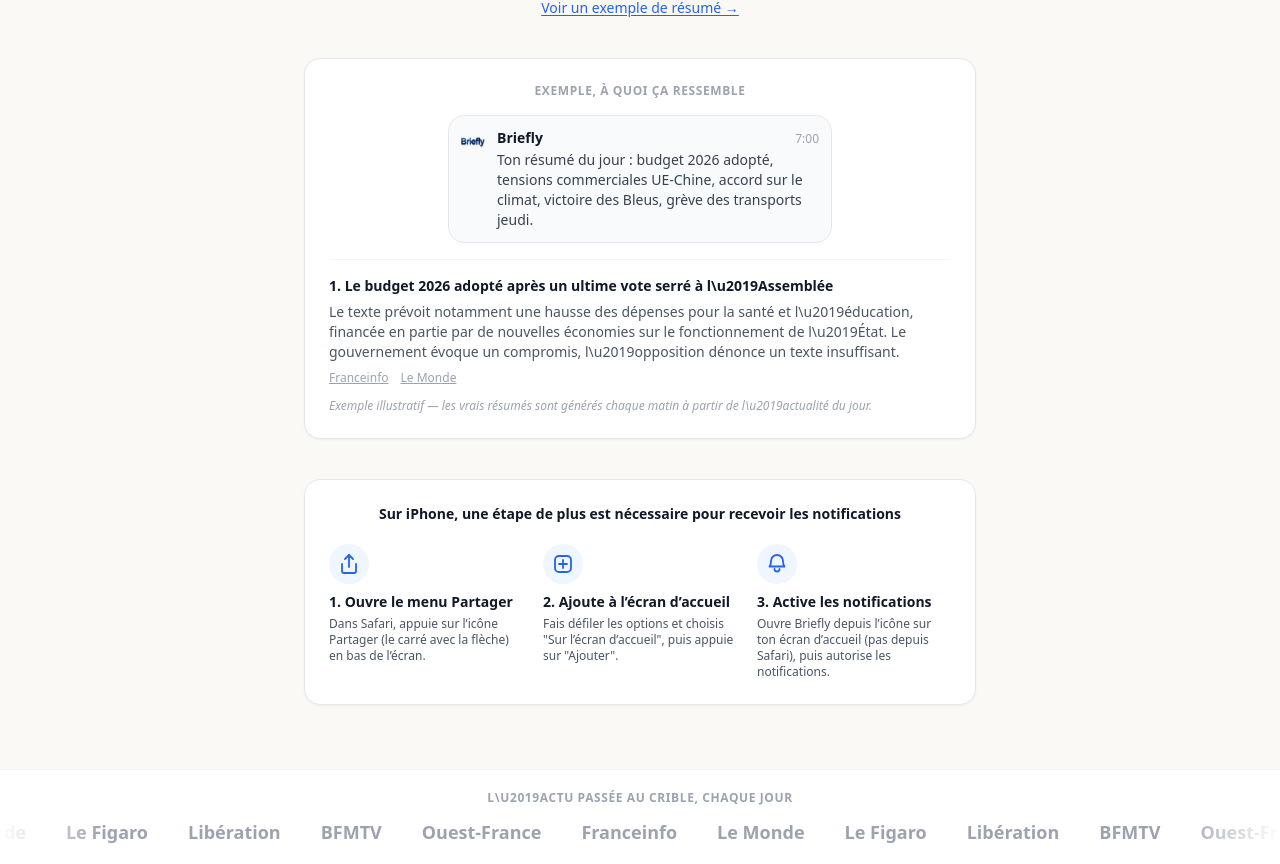
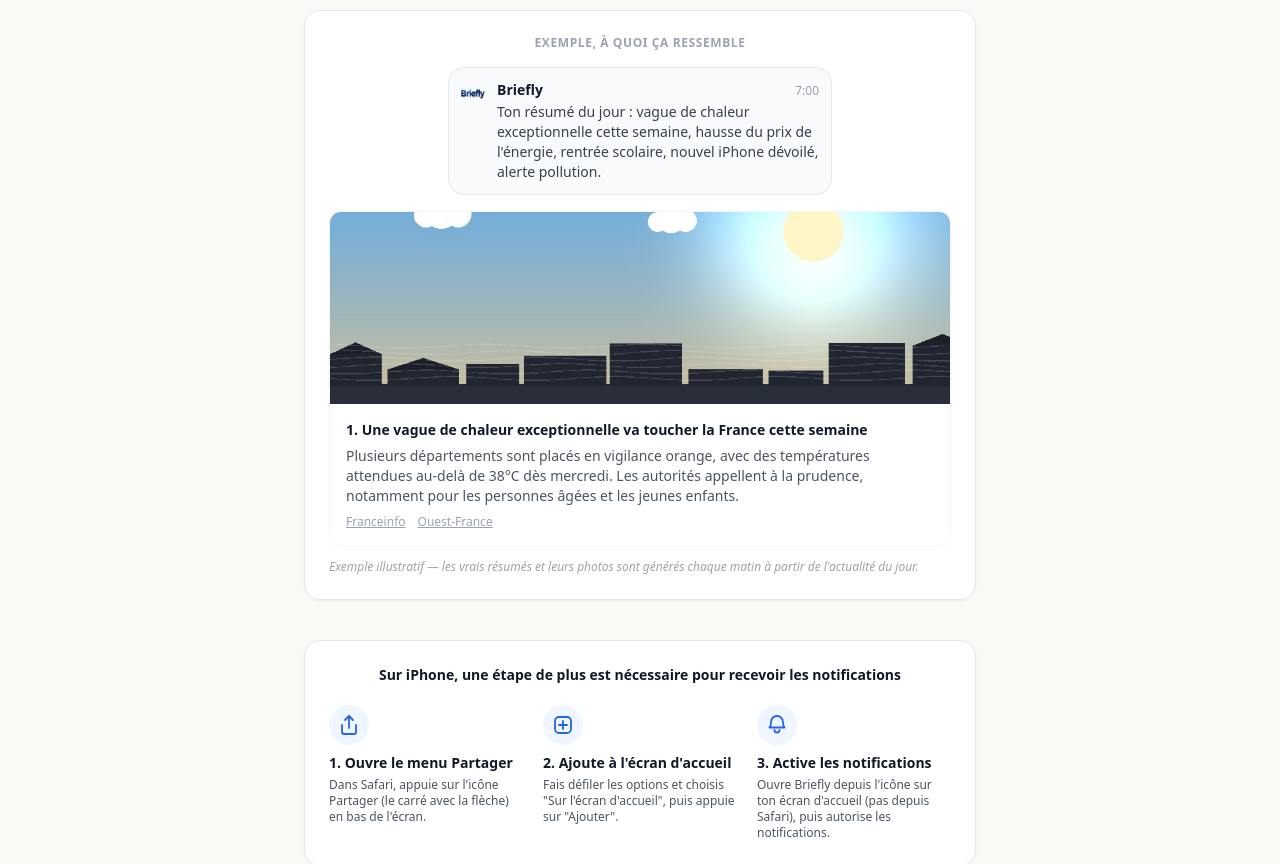
Before and after one commit to LaBricolle/briefly, a Next.js app: page / in a window 1280 px wide. Shown: the part 458-1322 px from the top of the page. Built offline with nearby package versions, Linux system fonts and the light colour scheme.

Commit message:
Fix apostrophes + exemple universel avec photo

```diff
--- a/src/app/page.tsx
+++ b/src/app/page.tsx
@@ -51,36 +51,36 @@
 const howItWorks = [
   {
     icon: <NewspaperIcon />,
-    title: 'On surveille l\u2019actu',
-    text: 'Chaque jour, plusieurs médias français sont passés au crible pour repérer les sujets qui reviennent le plus.',
+    title: "On surveille l'actu",
+    text: "Chaque jour, plusieurs médias français sont passés au crible pour repérer les sujets qui reviennent le plus.",
   },
   {
     icon: <SparkleIcon />,
-    title: 'On résume à l\u2019essentiel',
-    text: 'Les 5 sujets les plus importants sont résumés en quelques phrases claires, sans jargon.',
+    title: "On résume à l'essentiel",
+    text: "Les 5 sujets les plus importants sont résumés en quelques phrases claires, sans jargon.",
   },
   {
     icon: <BellIcon />,
-    title: 'Tu reçois la notif',
-    text: 'Une seule notification chaque matin. Tu lis, tu sais l\u2019essentiel, tu passes à autre chose.',
+    title: "Tu reçois la notif",
+    text: "Une seule notification chaque matin. Tu lis, tu sais l'essentiel, tu passes à autre chose.",
   },
 ];
 
 const iosSteps = [
   {
     icon: <ShareIcon />,
-    title: '1. Ouvre le menu Partager',
-    text: 'Dans Safari, appuie sur l\u2019icône Partager (le carré avec la flèche) en bas de l\u2019écran.',
+    title: "1. Ouvre le menu Partager",
+    text: "Dans Safari, appuie sur l'icône Partager (le carré avec la flèche) en bas de l'écran.",
   },
   {
     icon: <AddSquareIcon />,
-    title: '2. Ajoute à l\u2019écran d\u2019accueil',
-    text: 'Fais défiler les options et choisis "Sur l\u2019écran d\u2019accueil", puis appuie sur "Ajouter".',
+    title: "2. Ajoute à l'écran d'accueil",
+    text: 'Fais défiler les options et choisis "Sur l\'écran d\'accueil", puis appuie sur "Ajouter".',
   },
   {
     icon: <BellIcon />,
-    title: '3. Active les notifications',
-    text: 'Ouvre Briefly depuis l\u2019icône sur ton écran d\u2019accueil (pas depuis Safari), puis autorise les notifications.',
+    title: "3. Active les notifications",
+    text: "Ouvre Briefly depuis l'icône sur ton écran d'accueil (pas depuis Safari), puis autorise les notifications.",
   },
 ];
 
@@ -100,7 +100,7 @@
 
         <div className="relative mx-auto flex max-w-2xl flex-col items-center text-center">
           <img src="/logo.png" alt="Briefly" className="h-16 w-auto sm:h-20" />
-          <h1 className="mt-6 text-4xl font-bold sm:text-5xl">L\u2019actu du jour, en 5 titres.</h1>
+          <h1 className="mt-6 text-4xl font-bold sm:text-5xl">L'actu du jour, en 5 titres.</h1>
           <p className="mt-4 max-w-md text-lg text-gray-600">
             Chaque matin, une seule notification qui résume les 5 actualités les plus importantes
             en France. Pas de flux infini, pas de scroll.
@@ -133,33 +133,39 @@
                     <p className="shrink-0 text-xs text-gray-400">7:00</p>
                   </div>
                   <p className="mt-0.5 text-sm text-gray-700">
-                    Ton résumé du jour : budget 2026 adopté, tensions commerciales UE-Chine,
-                    accord sur le climat, victoire des Bleus, grève des transports jeudi.
+                    Ton résumé du jour : vague de chaleur exceptionnelle cette semaine, hausse du
+                    prix de l'énergie, rentrée scolaire, nouvel iPhone dévoilé, alerte pollution.
                   </p>
                 </div>
               </div>
             </div>
 
-            {/* Mockup d'un des 5 titres du résumé */}
-            <div className="mt-4 border-t border-gray-100 pt-4">
+            {/* Mockup d'un des 5 titres du résumé, avec image comme dans un vrai brief */}
+            <div className="mt-4 overflow-hidden rounded-xl border border-gray-100">
+              <img
+                src="/exemple-brief.jpg"
+                alt=""
+                className="h-40 w-full object-cover sm:h-48"
+              />
+              <div className="p-4">
                 <p className="text-sm font-semibold text-gray-900">
-                1. Le budget 2026 adopté après un ultime vote serré à l\u2019Assemblée
+                  1. Une vague de chaleur exceptionnelle va toucher la France cette semaine
                 </p>
                 <p className="mt-1.5 text-sm text-gray-600">
-                Le texte prévoit notamment une hausse des dépenses pour la santé et
-                l\u2019éducation, financée en partie par de nouvelles économies sur le
-                fonctionnement de l\u2019État. Le gouvernement évoque un compromis, l\u2019opposition
-                dénonce un texte insuffisant.
+                  Plusieurs départements sont placés en vigilance orange, avec des températures
+                  attendues au-delà de 38°C dès mercredi. Les autorités appellent à la prudence,
+                  notamment pour les personnes âgées et les jeunes enfants.
                 </p>
                 <div className="mt-2 flex flex-wrap gap-3">
                   <span className="text-xs text-gray-400 underline">Franceinfo</span>
-                <span className="text-xs text-gray-400 underline">Le Monde</span>
+                  <span className="text-xs text-gray-400 underline">Ouest-France</span>
+                </div>
+              </div>
             </div>
             <p className="mt-3 text-xs italic text-gray-400">
-                Exemple illustratif — les vrais résumés sont générés chaque matin à partir de
-                l\u2019actualité du jour.
+              Exemple illustratif — les vrais résumés et leurs photos sont générés chaque matin à
+              partir de l'actualité du jour.
             </p>
-            </div>
           </div>
 
           {/* Guide iOS, juste sous le bouton */}
@@ -185,7 +191,7 @@
       {/* Bandeau sources défilant */}
       <section className="border-y border-gray-100 bg-white py-5">
         <p className="mb-3 text-center text-xs font-semibold uppercase tracking-wider text-gray-400">
-          L\u2019actu passée au crible, chaque jour
+          L'actu passée au crible, chaque jour
         </p>
         <div className="marquee-wrap marquee-mask overflow-hidden">
           <div className="marquee-track flex w-max items-center gap-10">
```
Also changed, not shown: public/exemple-brief.jpg (added). Lines whose indentation alone changed are shown as unchanged.
